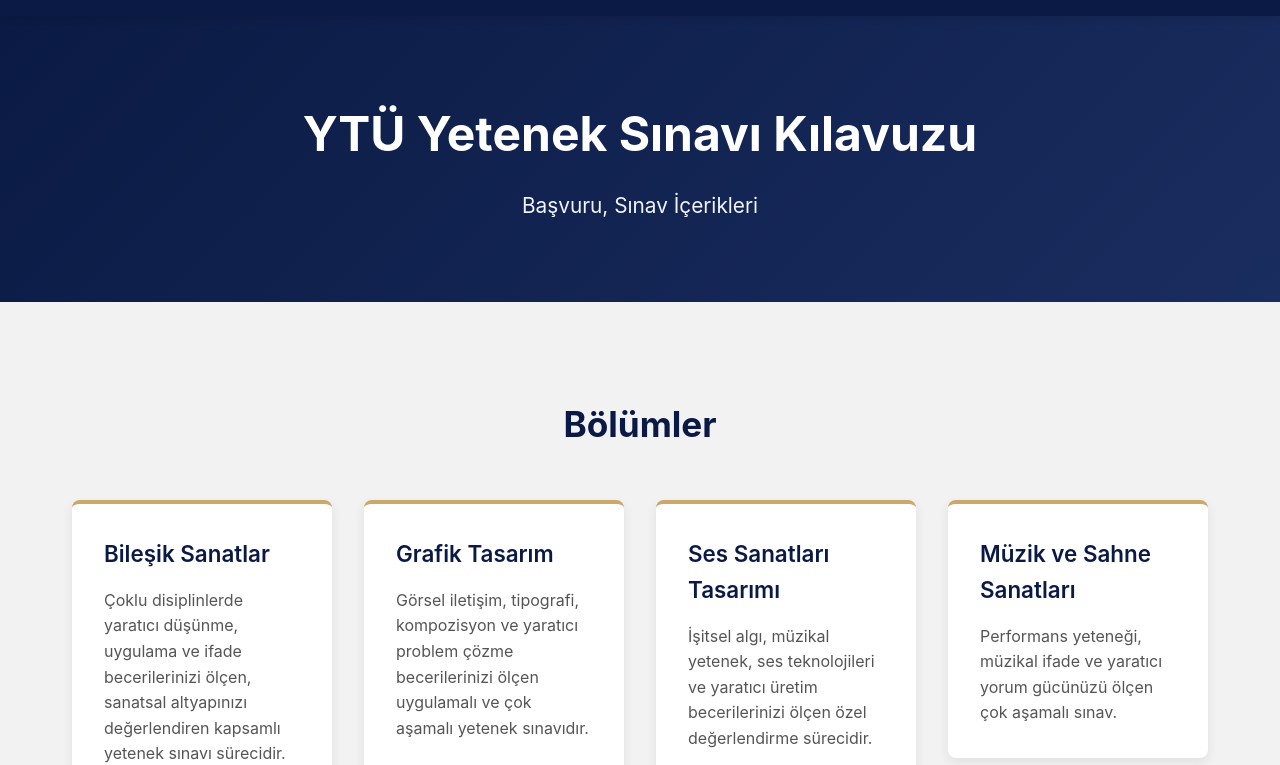
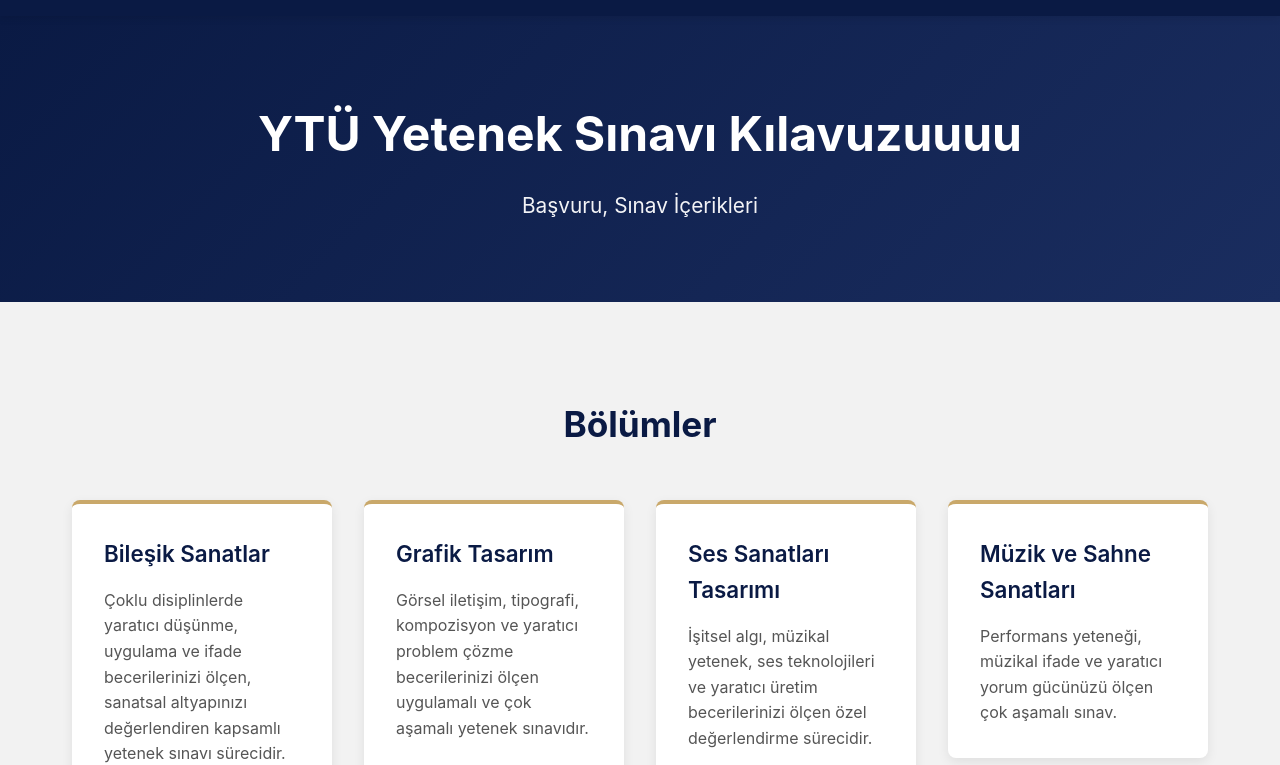
Before and after one commit to laraelgnz/tubitak, a plain HTML site: page index.html in a window 1280 px wide. Shown: the part 72-837 px from the top of the page. Drawn offline with Linux system fonts and the light colour scheme.

Commit message:
Başlık Güncellendi

```diff
--- a/index.html
+++ b/index.html
@@ -33,7 +33,7 @@
 
   <section class="hero">
     <div class="hero-content">
-      <h1 id="main-title">YTÜ Yetenek Sınavı Kılavuzu</h1>
+      <h1 id="main-title">YTÜ Yetenek Sınavı Kılavuzuuuu</h1>
       <p id="subtitle">Başvuru, Sınav İçerikleri</p>
     </div>
   </section>
```
Also changed, not shown: 1 other file.
